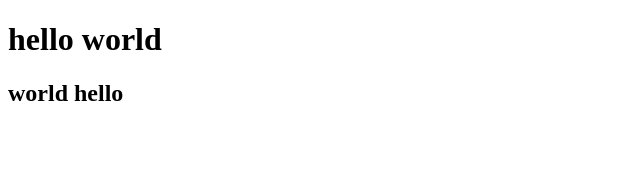
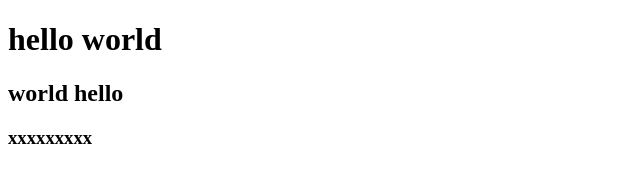
Before and after one commit to 18180547035/testDemo, a plain HTML site: page index.html in a window 1280 px wide. Shown: the full height of the page, 0-640 px from the left. Drawn offline with Linux system fonts and the light colour scheme.

Commit message:
这是第三次提交，修改index.html

```diff
--- a/index.html
+++ b/index.html
@@ -9,5 +9,6 @@
 <body>
     <h1>hello world</h1>
     <h2>world hello</h2>
+    <h3>xxxxxxxxx</h3>
 </body>
 </html>
```
